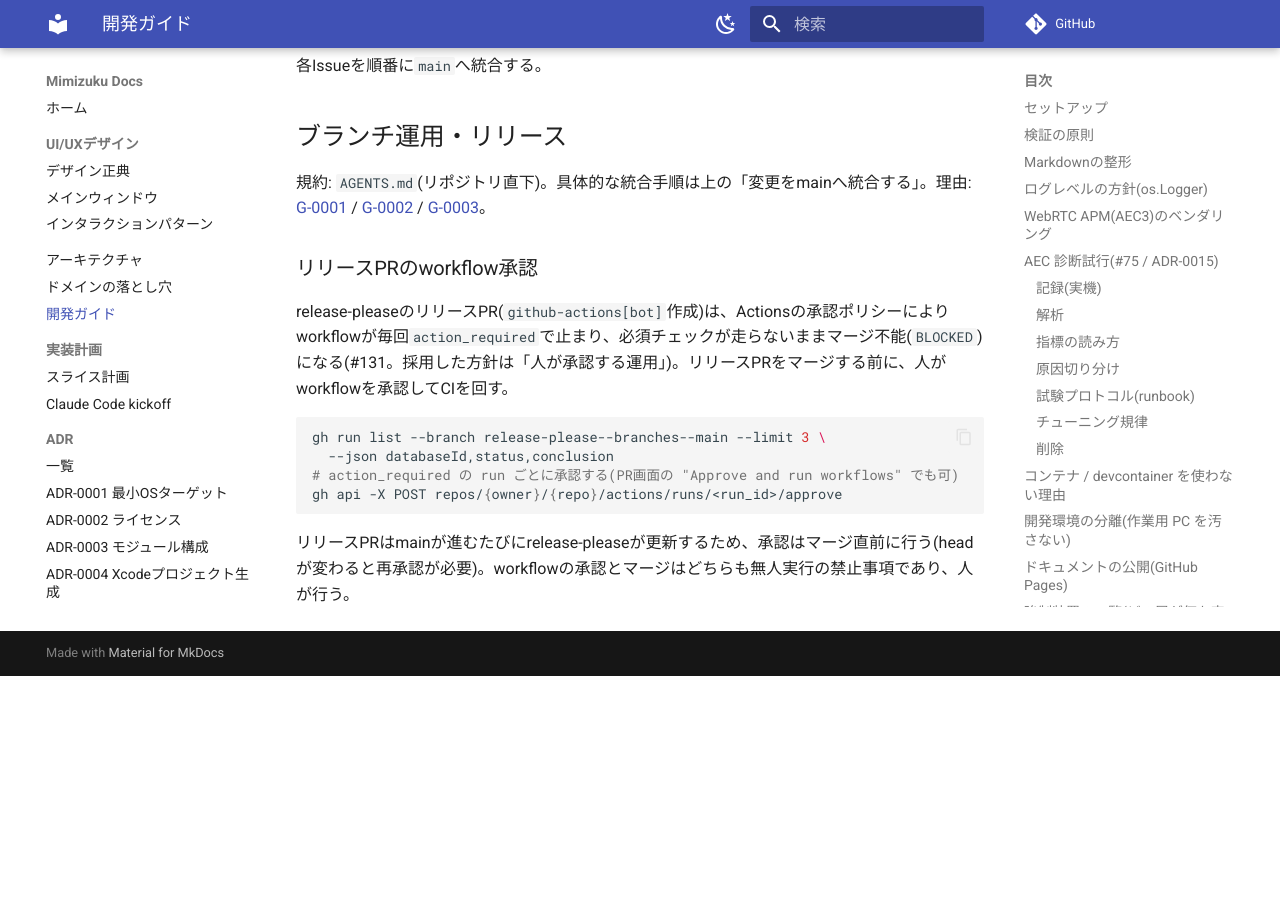
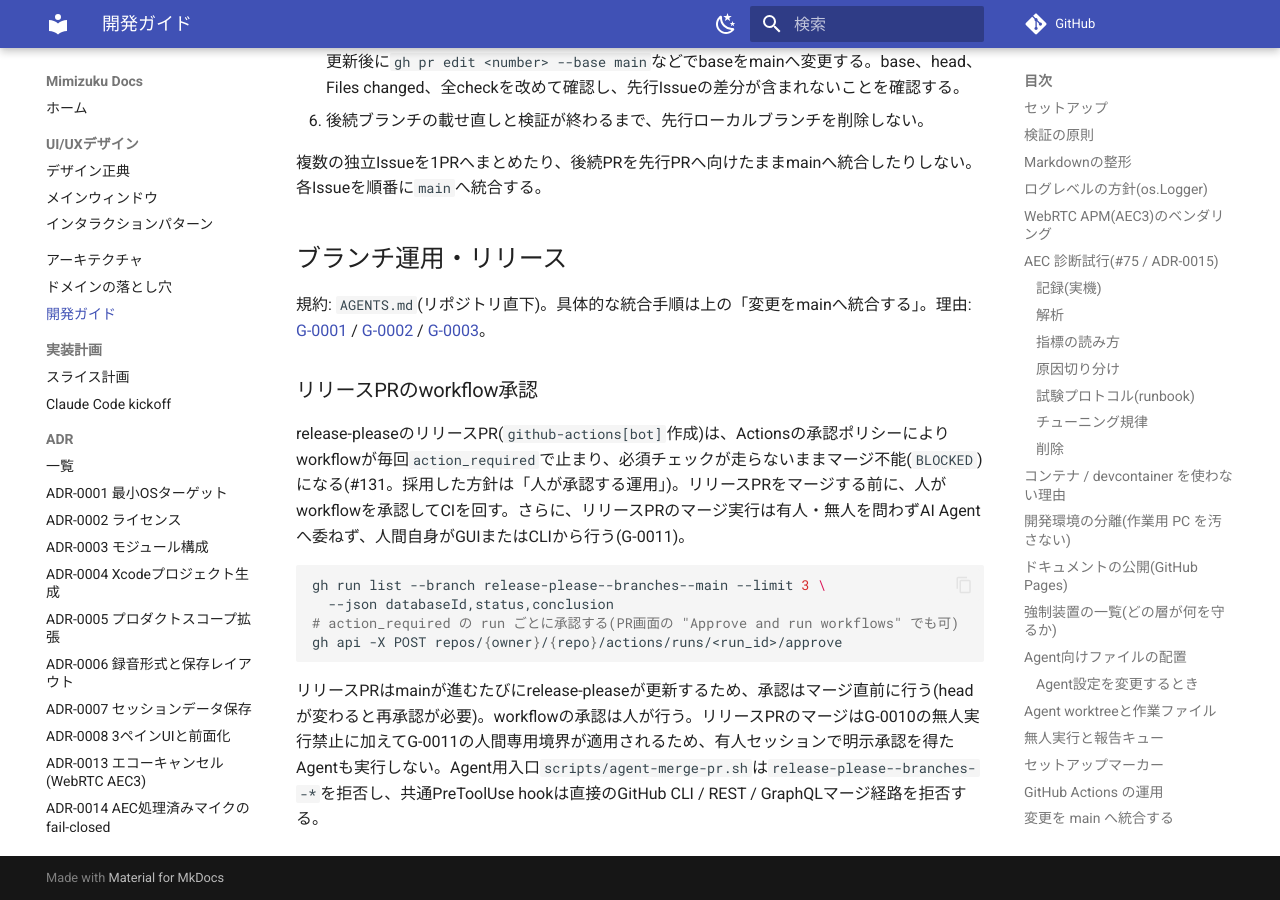
Before and after one commit to nallto/mimizuku, an MkDocs documentation site: the page built from docs/development.md, in a window 1280 px wide and 900 px high, scrolled down 16522 px. Built offline with MkDocs 1.6.1 and Material for MkDocs 9.7.7, drawn with Linux system fonts in a browser that asks for light colours; comment, search, counter and statistics services are not loaded; before the commit the page ends 17198 px from its top, so only the background shows below that; some of the changed text lies outside the part shown.

Commit message:
fix: release-please PRのAIマージを拒否

````diff
--- /dev/null
+++ b/docs/adr/governance/G-0011-human-only-release-pr-merge.md
@@ -0,0 +1,41 @@
+# G-0011: release-please PRのマージ実行は人間に限定する
+
+- ステータス: Accepted
+- 日付: 2026-08-27
+- 関連: #135, #131, G-0002, G-0006, G-0008, G-0010
+
+## Context(背景)
+
+G-0002は、release-pleaseが生成するリリースPRをマージした瞬間だけタグ、GitHub Release、CHANGELOG更新を発生させ、リリース判断を1か所へ集約している。通常PRは、利用者が対象と状態を確認して明示承認した後ならAI Agentがマージを実行できるが、リリースPRのマージは製品を外部へ公開する操作そのものであり、承認後の実行もAIへ委ねず人間自身が行う境界にする必要がある。
+
+この境界は、承認者が応答できるかというG-0010の「無人実行」や、GitHub GUIとCLIのどちらを使うかでは決まらない。判定軸は、操作者がAI Agentか人間か、対象がrelease-please管理のPRかどうかである。同じGitHubアカウントを人間とAgentが使う構成ではGitHub側が操作経路を区別できないため、Agent製品が共有するPreToolUse hookとリポジトリ所有のマージ入口で防誤操作を強制する。
+
+検討した代替案:
+
+- **すべてのPRを人間だけがマージする(却下)**: 通常PRでは、対象と状態を示した明示承認後にAgentが定型的なsquash mergeを実行できる既存フローを維持したい。リリースPR固有の外部公開リスクに対して範囲が広すぎる。
+- **無人実行時だけ拒否する(却下)**: リリースPRは有人セッションでもAgentへ実行を委ねない。無人状態を機械的に識別する新たな契約も不要である。
+- **GitHub GUIだけを許可する(却下)**: 人間自身のCLI操作まで制限する理由がなく、同一権限主体のGUIとCLIをGitHubのブランチ保護で区別することもできない。
+- **直接の`gh pr merge`で毎回PRを照会する(却下)**: 共通hookをネットワーク依存にすると、timeoutがfail-openになるAgent surfaceで保証が弱くなる。決定的なhookは直接経路を拒否し、ネットワークを使う対象判定は専用スクリプトへ分離する。
+- **Agent用の専用マージ入口を設ける(採用)**: 通常PRのマージ能力を維持したまま、release-please管理ブランチだけを対象情報に基づいて拒否できる。
+
+## Decision(決定)
+
+1. release-please管理PRのマージ実行は人間だけが行う。明示承認済みでもAI Agentは実行しない。人間が使う操作経路はGUI・CLIを問わない。
+2. release-please管理PRは、headブランチ名が`release-please--branches--*`に一致するPRと定義する。タイトルや作成者は将来の設定・認証方式で変わりうるため主判定に使わない。
+3. AI Agentによる通常PRのマージは、リポジトリ所有の専用スクリプトを唯一の入口にする。専用スクリプトは対象PRのheadブランチをGitHubから取得し、決定2に一致すればマージ前に拒否し、それ以外は既存の承認snapshot、全check確認、`--match-head-commit`を使う手順を維持してマージする。
+4. 共通PreToolUse hookは、Agentからの直接の`gh pr merge`、REST APIのPR merge endpoint、GraphQLのmerge・auto-merge・merge queue操作を拒否し、専用スクリプトへ誘導する。hookはローカルのコマンド判定だけを行い、GitHubへの問い合わせを行わない。
+5. この仕組みは、正式対応Agentが通常利用する既知のGitHub CLI経路での防誤操作を目的とする。独自HTTPクライアント、動的に構築されたリクエスト、hook未接続のfallbackまで封じるセキュリティ境界とは扱わない。
+
+## Consequences(結果)
+
+- 得るもの:
+  - release-please PRは、有人・無人を問わずAgentの正式なマージ経路から拒否される。
+  - 通常PRは、利用者の明示承認後にAgentがマージする既存フローを維持できる。
+  - 共通hookはネットワーク非依存の決定的処理を保ち、全正式対応Agentへ同じ判定を配布できる。
+- 失うもの:
+  - Agentは通常PRでも`gh pr merge`を直接使えず、専用スクリプトを経由する必要がある。
+  - GitHub CLIに新しいマージ経路が追加された場合は、共通hookの拒否対象を更新する必要がある。
+  - hook未接続のfallbackと意図的な迂回は機械的に拒否できず、G-0008の規律が最終保証になる。
+- 維持する保証:
+  - マージ前の対象snapshot、全check、明示承認、`--match-head-commit`、squash本文の手順は変更しない。
+  - release-pleaseはリリースPRの作成・更新を担い、リリース自体はそのPRを人間がマージしたときだけ発生する。
--- a/docs/development.md
+++ b/docs/development.md
@@ -164,7 +164,8 @@ rm -rf ~/.local/state/mimizuku/aec-diagnostics
 | リポジトリ設定 | ブランチ保護 / squash のみ | main の不変条件(G-0001) |
 | CI | ci / pr-title / security | 検証・コミット規約・シークレット混入 |
 | Claude Code | `.claude/settings.json` permissions | 秘密情報の読取・force push の拒否 |
-| Claude Code / Codex / GitHub Copilot CLI・cloud agent | `scripts/agent-hooks/protect-command.sh`(PreToolUse) | 危険コマンドのブロック(2層目) |
+| Claude Code / Codex / GitHub Copilot CLI・cloud agent | `scripts/agent-hooks/protect-command.sh`(PreToolUse) | 危険コマンドとPRの直接マージ経路のブロック(2層目) |
+| Agent共通 | `scripts/agent-merge-pr.sh` | 通常PRのマージ入口とrelease-please PRの人間専用境界(G-0011) |
 | Claude Code | `.claude/hooks/post-edit.sh`(PostToolUse) | 編集ごとの自動整形(swiftformat / Prettier) |
 | 規約文書 | AGENTS.md | 機械強制できない非自明ルールのみ |
 
@@ -324,7 +325,7 @@ git worktree add \
 ### 4. squash merge
 
 1. 承認対象として保存したPRのbase、head、head commit、タイトル、本文がGitHub上の最新状態と一致することと、全checkがgreenのままであることを確認する。
-2. `gh pr merge <number> --squash --match-head-commit <承認済みhead commit>`を使い、承認後のcommit差し替えを機械的に拒否する。subjectを `<PRタイトル> (#<number>)`、bodyを**PR本文全文**にする。コミット一覧の自動生成本文へ置き換えない。
+2. Agentは`scripts/agent-merge-pr.sh <number> --squash --match-head-commit <承認済みhead commit>`を使い、承認後のcommit差し替えを機械的に拒否する。スクリプトは通常PRだけを`gh pr merge`へ渡し、`release-please--branches--*`のPRは人間自身がマージするよう拒否する(G-0011)。人間が自分のCLIで通常PRまたはrelease-please PRをマージする場合は`gh pr merge`を直接使ってよい。subjectを `<PRタイトル> (#<number>)`、bodyを**PR本文全文**にする。コミット一覧の自動生成本文へ置き換えない。
 3. `gh pr view <number>`で`MERGED`、merge commit、`Closes`対象Issueのcloseを確認する。確認できない状態で後続作業へ進まない。
 
 CLIでは承認対象のsnapshotと本文を`local/agent-artifacts/`へ保持する。承認後に同じfieldsを再取得し、`cmp`が不一致ならマージせず再承認する。
@@ -349,7 +350,7 @@ gh pr view "$pr_number" --json state,isDraft,mergeable,reviewDecision
 approved_head="$(jq -r .headRefOid "$pr_snapshot_file")"
 pr_title="$(jq -r .title "$pr_snapshot_file")"
 jq -r .body "$pr_snapshot_file" > "$pr_body_file"
-gh pr merge "$pr_number" --squash \
+scripts/agent-merge-pr.sh "$pr_number" --squash \
   --match-head-commit "$approved_head" \
   --subject "$pr_title (#$pr_number)" \
   --body-file "$pr_body_file"
@@ -387,7 +388,7 @@ rmdir -- "$pr_artifact_dir"
 
 ### リリースPRのworkflow承認
 
-release-pleaseのリリースPR(`github-actions[bot]`作成)は、Actionsの承認ポリシーによりworkflowが毎回`action_required`で止まり、必須チェックが走らないままマージ不能(`BLOCKED`)になる(#131。採用した方針は「人が承認する運用」)。リリースPRをマージする前に、人がworkflowを承認してCIを回す。
+release-pleaseのリリースPR(`github-actions[bot]`作成)は、Actionsの承認ポリシーによりworkflowが毎回`action_required`で止まり、必須チェックが走らないままマージ不能(`BLOCKED`)になる(#131。採用した方針は「人が承認する運用」)。リリースPRをマージする前に、人がworkflowを承認してCIを回す。さらに、リリースPRのマージ実行は有人・無人を問わずAI Agentへ委ねず、人間自身がGUIまたはCLIから行う(G-0011)。
 
 ```bash
 gh run list --branch release-please--branches--main --limit 3 \
@@ -396,4 +397,4 @@ gh run list --branch release-please--branches--main --limit 3 \
 gh api -X POST repos/{owner}/{repo}/actions/runs/<run_id>/approve
 ```
 
-リリースPRはmainが進むたびにrelease-pleaseが更新するため、承認はマージ直前に行う(headが変わると再承認が必要)。workflowの承認とマージはどちらも無人実行の禁止事項であり、人が行う。
+リリースPRはmainが進むたびにrelease-pleaseが更新するため、承認はマージ直前に行う(headが変わると再承認が必要)。workflowの承認は人が行う。リリースPRのマージはG-0010の無人実行禁止に加えてG-0011の人間専用境界が適用されるため、有人セッションで明示承認を得たAgentも実行しない。Agent用入口`scripts/agent-merge-pr.sh`は`release-please--branches--*`を拒否し、共通PreToolUse hookは直接のGitHub CLI / REST / GraphQLマージ経路を拒否する。
--- a/mkdocs.yml
+++ b/mkdocs.yml
@@ -68,4 +68,5 @@ nav:
       - G-0008 単一Agentワークフロー: adr/governance/G-0008-unified-agent-workflow.md
       - G-0009 Agentローカル作業物: adr/governance/G-0009-agent-local-artifact-placement.md
       - G-0010 無人実行と報告キュー: adr/governance/G-0010-unattended-agent-work.md
+      - G-0011 release-please PRの人間マージ: adr/governance/G-0011-human-only-release-pr-merge.md
       - テンプレート: adr/template.md
````
Also changed, not shown: docs/adr/README.md (+1 -0 lines), 4 other files.
